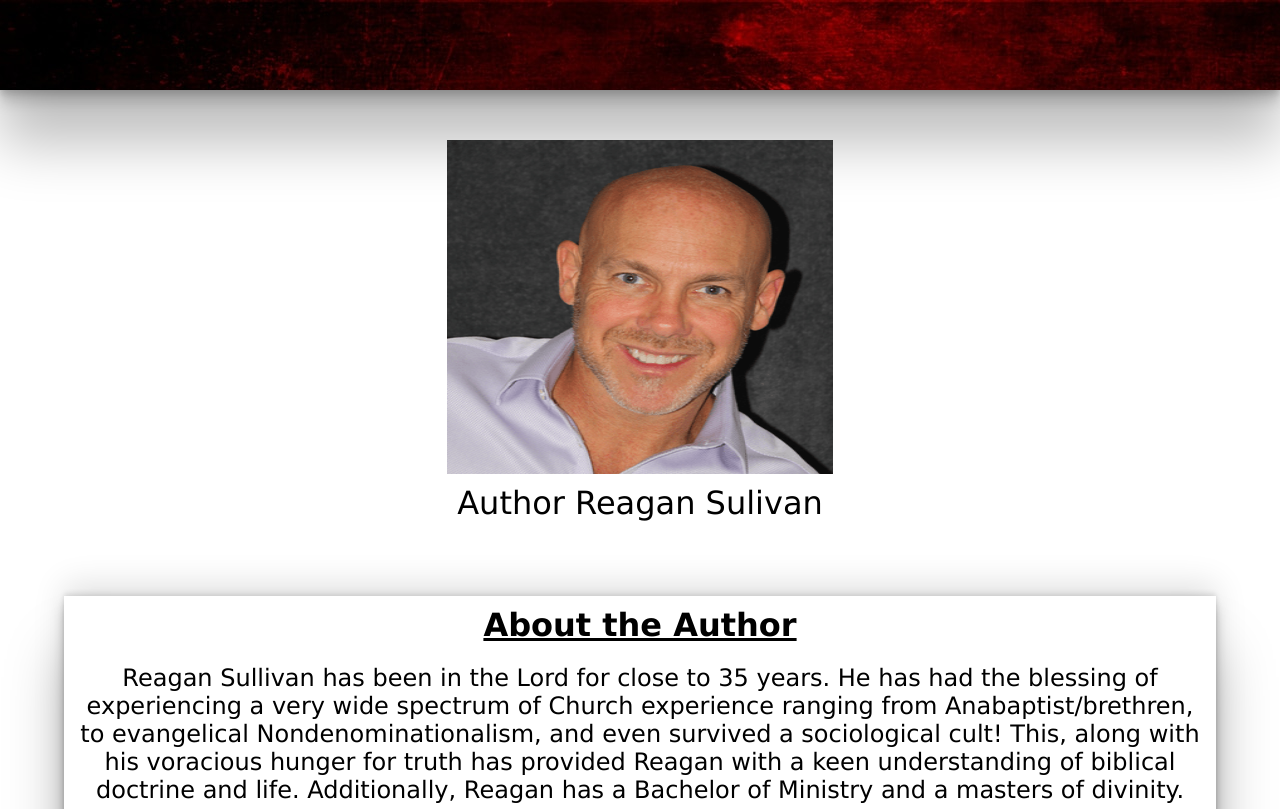
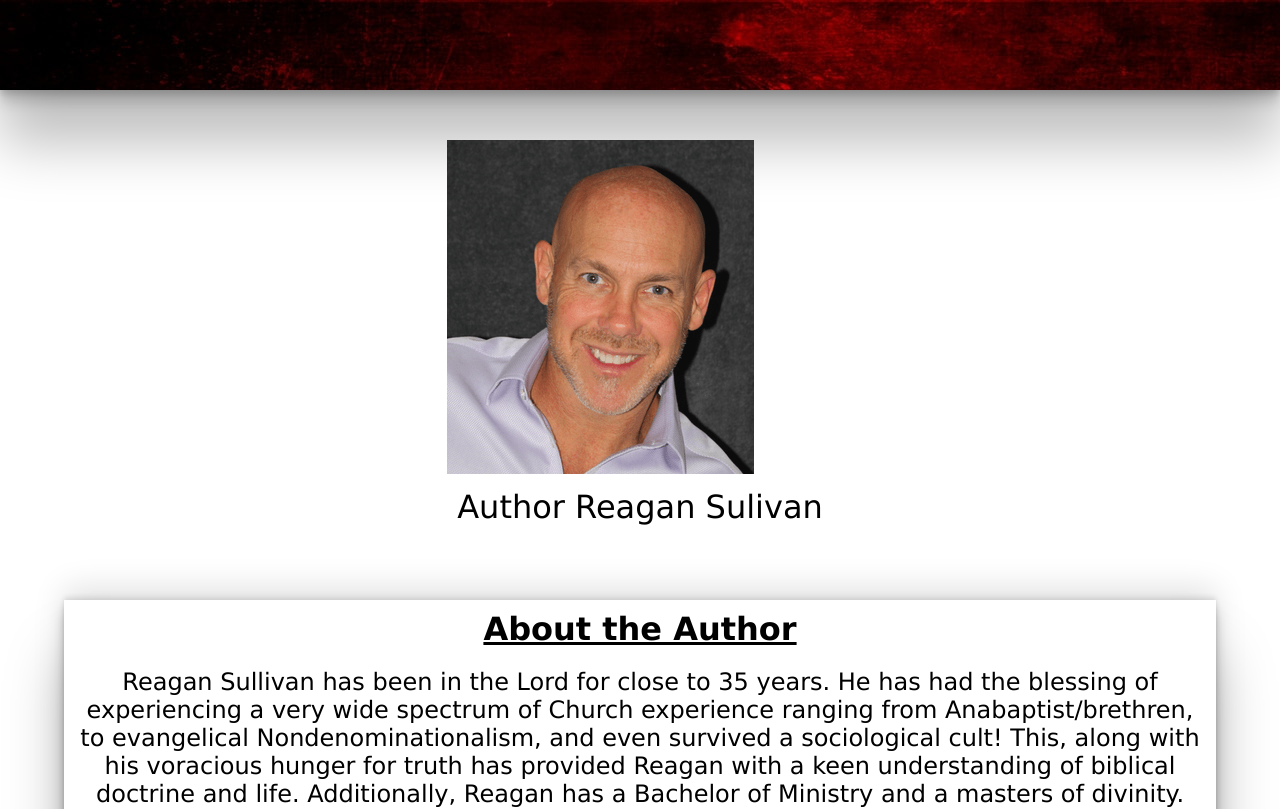
Before and after one commit to JoshuaGutie/sullivanMinistries, a Next.js app: page /About in a window 1280 px wide. Shown: the top 809 px of the page. Built offline with nearby package versions, Linux system fonts and the light colour scheme.

Commit message:
deploy error fix 3

```diff
--- a/pages/About.js
+++ b/pages/About.js
@@ -7,7 +7,7 @@ function About() {
       <div className="navContainer" />
       <div className="aboutTextContainer">
         <div className="apContainer">
-          <Image src={authorPhoto} alt="author" className="authorPhoto" />
+          <div><Image src={authorPhoto} alt="author" className="authorPhoto" /></div>
           <span className="text authTitle">Author Reagan Sulivan</span>
         </div>
         <div className="aboutText">
```
